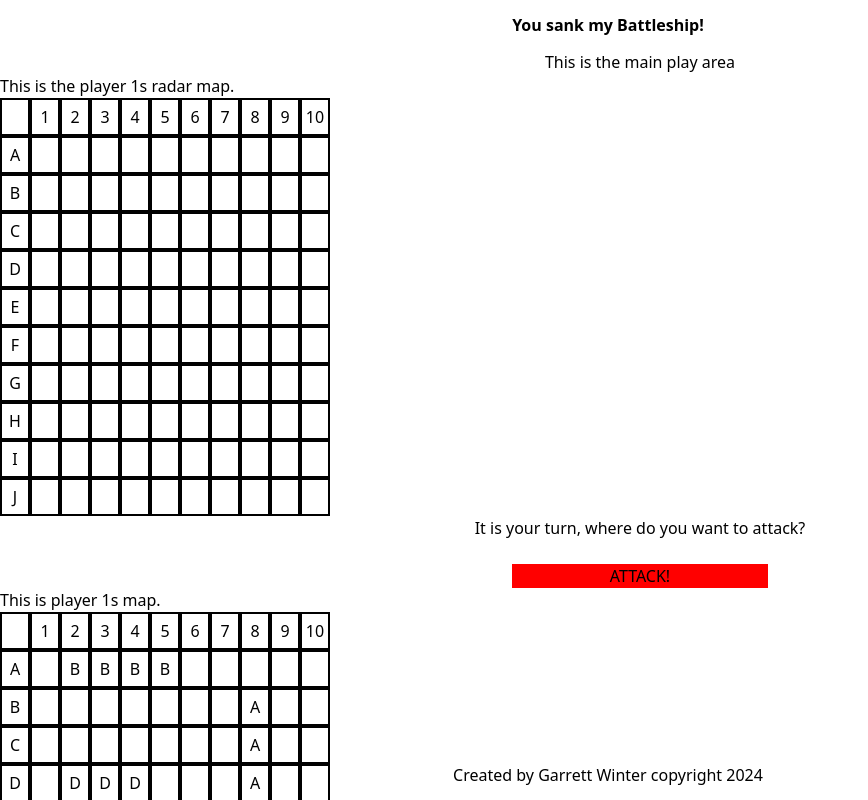
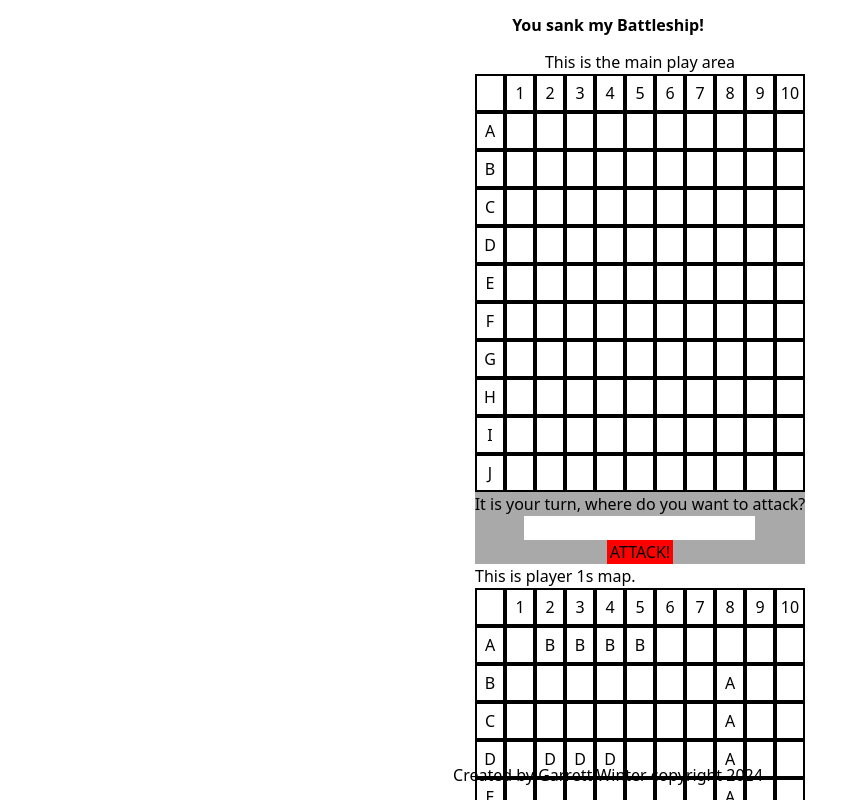
Before and after one commit to garrettWinter/sunkmybattleship, a Next.js app: page / in a window 1280 px wide. Shown: the top 800 px of the page, without its empty margins (0-868 px from the left). Built offline with nearby package versions, Linux system fonts and the light colour scheme.

Commit message:
refactored the mapMatrix code so it would use a object and maps

```diff
--- a/src/app/components/attackWindow.tsx
+++ b/src/app/components/attackWindow.tsx
@@ -10,6 +10,7 @@
         display: "flex",
         flexDirection: "column",
         alignItems: "center",
+        background: 'darkGrey'
     };
 
     let buttonStyles: CSSProperties = {
@@ -19,7 +20,9 @@
 
     function attackActionButton() {
         console.log("Attack Button Clicked");
-        window.alert(`You Attacked ${inputValue}`)
+
+        window.alert(`You Attacked ${inputValue}`);
+
     };
 
     const handleInputChange = (event: React.ChangeEvent<HTMLInputElement>) => {
--- a/src/app/components/mapMatrix.tsx
+++ b/src/app/components/mapMatrix.tsx
@@ -7,18 +7,19 @@
 
 export default function MapMatrix() {
     ///Game Data Block
-
-    let header = ["", "1", "2", "3", "4", "5", "6", "7", "8", "9", "10"];
-    let radarRow1 = ["A", "", "", "", "", "", "", "", "", "", ""];
-    let radarRow2 = ["B", "", "", "", "", "", "", "", "", "", ""];
-    let radarRow3 = ["C", "", "", "", "", "", "", "", "", "", ""];
-    let radarRow4 = ["D", "", "", "", "", "", "", "", "", "", ""];
-    let radarRow5 = ["E", "", "", "", "", "", "", "", "", "", ""];
-    let radarRow6 = ["F", "", "", "", "", "", "", "", "", "", ""];
-    let radarRow7 = ["G", "", "", "", "", "", "", "", "", "", ""];
-    let radarRow8 = ["H", "", "", "", "", "", "", "", "", "", ""];
-    let radarRow9 = ["I", "", "", "", "", "", "", "", "", "", ""];
-    let radarRow10 = ["J", "", "", "", "", "", "", "", "", "", ""];
+    let radarMap = {
+        '': [" ", "1", "2", "3", "4", "5", "6", "7", "8", "9", "10"],
+        a: ["A", "", "", "", "", "", "", "", "", "", ""],
+        b: ["B", "", "", "", "", "", "", "", "", "", ""],
+        c: ["C", "", "", "", "", "", "", "", "", "", ""],
+        d: ["D", "", "", "", "", "", "", "", "", "", ""],
+        e: ["E", "", "", "", "", "", "", "", "", "", ""],
+        f: ["F", "", "", "", "", "", "", "", "", "", ""],
+        g: ["G", "", "", "", "", "", "", "", "", "", ""],
+        h: ["H", "", "", "", "", "", "", "", "", "", ""],
+        i: ["I", "", "", "", "", "", "", "", "", "", ""],
+        j: ["J", "", "", "", "", "", "", "", "", "", ""],
+    };
 
     //styling
     let radarBox = {
@@ -29,124 +30,28 @@
         display: "flex",
         justifyContent: "center",
     }
-
     return (
-        <div style={{
-            // display: "flex",
-            // justifyContent: "center",
-            alignItems: "center",
-        }}>
-            This is the player 1s radar map.
-            <div style={{
-                display: "flex"
-            }}>{header.map((function (data, index) {
+        <div style={{ display: "flex", flexDirection: "column" }}>
+            {Object.values(radarMap).map((function (rowData, rowIndex) {
+                console.log(rowData);
                 return (
-                    <div key={"header-" + index} id={"header-" + index} style={radarBox
-                    }>{data}</div>
+                    <div
+                        key={rowIndex}
+                        style={{ display: "flex" }}>
+                        {rowData.map((function (cellData, cellIndex) {
+                            return (
+                                <div
+                                    key={`${rowIndex}-${cellIndex}`}
+                                    id={`${rowIndex}-${cellIndex}`}
+                                    style={radarBox}>
+                                    {cellData}
+                                </div>
+                            )
+                        }
+                        ))}
+                    </div>
                 )
-            }
-            ))}</div>
-
-            <div style={{
-                display: "flex"
-            }}>{radarRow1.map((function (data, index) {
-                return (
-                    <div key={"a-" + index} id={"a-" + index} style={radarBox
-                    }>{data}</div>
-                )
-            }
-            ))}</div>
-
-            <div style={{
-                display: "flex"
-            }}>{radarRow2.map((function (data, index) {
-                return (
-                    <div key={"b-" + index} id={"b-" + index} style={radarBox
-                    }>{data}</div>
-                )
-            }
-            ))}</div>
-
-            <div style={{
-                display: "flex"
-            }}>{radarRow3.map((function (data, index) {
-                return (
-                    <div key={"c-" + index} id={"c-" + index} style={radarBox
-                    }>{data}</div>
-                )
-            }
-            ))}</div>
-
-            <div style={{
-                display: "flex"
-            }}>{radarRow4.map((function (data, index) {
-                return (
-                    <div key={"d-" + index} id={"d-" + index} style={radarBox
-                    }>{data}</div>
-                )
-            }
-            ))}</div>
-
-            <div style={{
-                display: "flex"
-            }}>{radarRow5.map((function (data, index) {
-                return (
-                    <div key={"e-" + index} id={"e-" + index} style={radarBox
-                    }>{data}</div>
-                )
-            }
-            ))}</div>
-
-            <div style={{
-                display: "flex"
-            }}>{radarRow6.map((function (data, index) {
-                return (
-                    <div key={"f-" + index} id={"f-" + index} style={radarBox
-                    }>{data}</div>
-                )
-            }
-            ))}</div>
-
-            <div style={{
-                display: "flex"
-            }}>{radarRow7.map((function (data, index) {
-                return (
-                    <div key={"g-" + index} id={"g-" + index} style={radarBox
-                    }>{data}</div>
-                )
-            }
-            ))}</div>
-
-            <div style={{
-                display: "flex"
-            }}>{radarRow8.map((function (data, index) {
-                return (
-                    <div key={"h-" + index} id={"h-" + index} style={radarBox
-                    }>{data}</div>
-                )
-            }
-            ))}</div>
-
-            <div style={{
-                display: "flex"
-            }}>{radarRow9.map((function (data, index) {
-                return (
-                    <div key={"i-" + index} id={"i-" + index} style={radarBox
-                    }>{data}</div>
-                )
-            }
-            ))}</div>
-
-            <div style={{
-                display: "flex"
-            }}>{radarRow10.map((function (data, index) {
-                return (
-                    <div key={"j-" + index}  id={"j-" + index} style={radarBox
-                    }>{data}</div>
-                )
-            }
-            ))}</div>
-
+            }))}
         </div>
     )
 }
--- a/src/app/page.tsx
+++ b/src/app/page.tsx
@@ -9,7 +9,11 @@
     <body>
       <Header />
       <main>
-        <div>
+        <div style = {{
+          display: "flex",
+          flexDirection: "column",
+          alignItems: "center",
+        }}>
           <div style={{ textAlign: "center" }}>This is the main play area</div>
           <MapMatrix />
           <AttackWindow />
```
